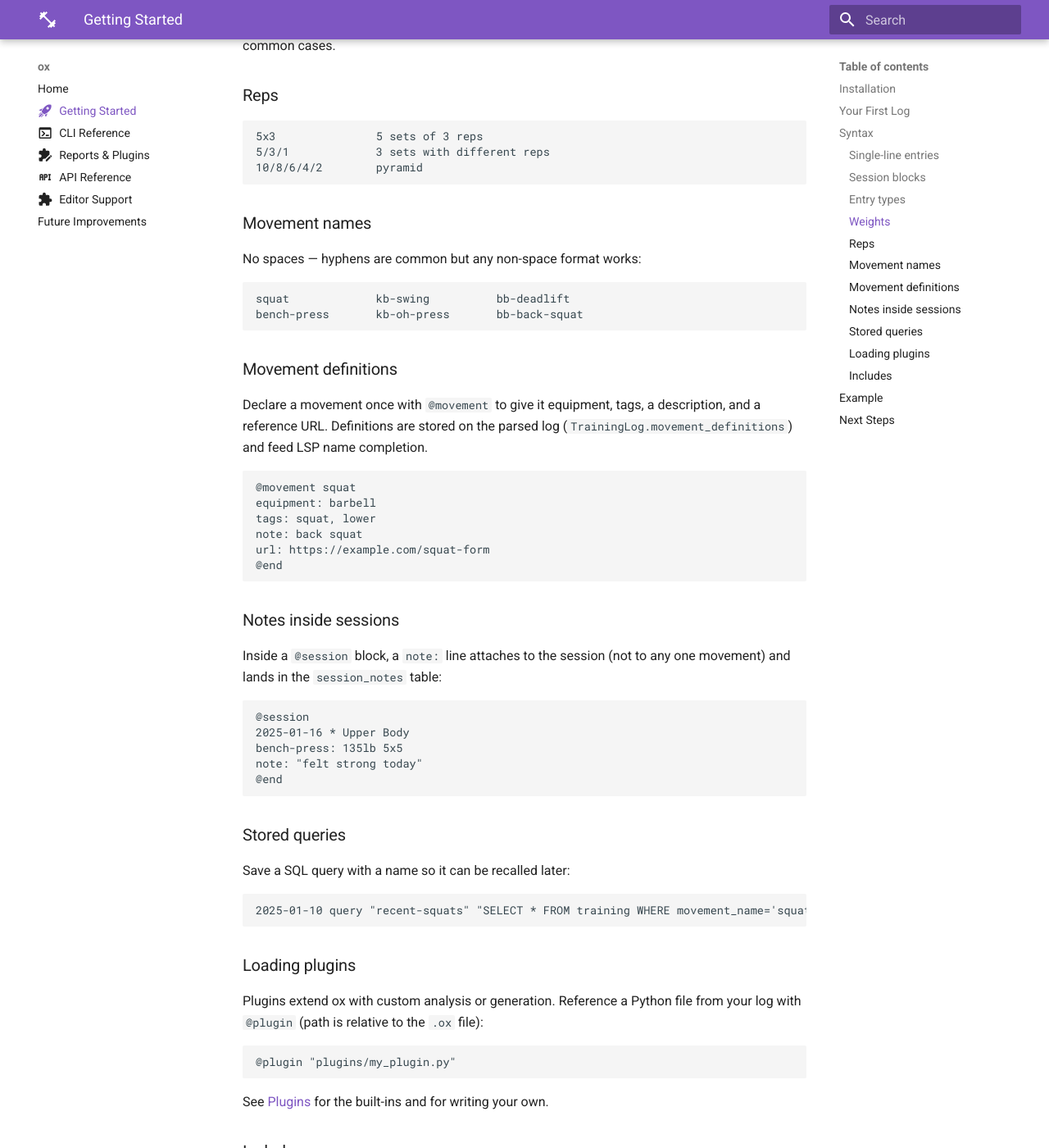
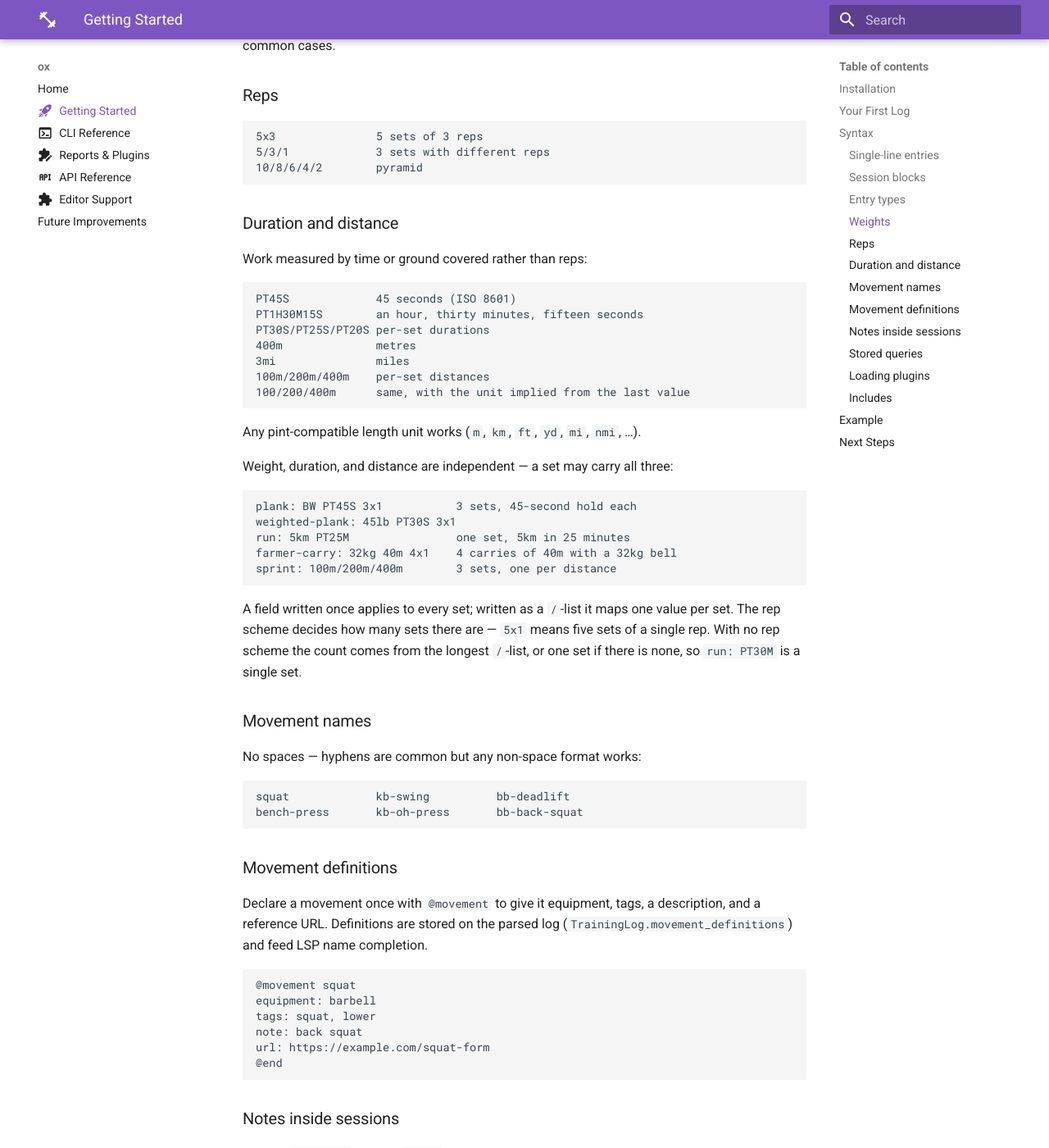
Before and after one commit to konnerhorton/ox, an MkDocs documentation site: the page built from docs/getting-started.md, in a window 1280 px wide and 1400 px high, scrolled down 1457 px. Shown: the whole window at 82% size. Built offline with MkDocs 1.6.1 and Material for MkDocs 9.7.7, drawn with Linux system fonts in a browser that asks for light colours.

Commit message:
Update docs and example
Add examples for duration and distance related movements
Add explanations in docs
Updates tests for the new example.ox

````diff
--- a/docs/getting-started.md
+++ b/docs/getting-started.md
@@ -75,6 +75,36 @@ Any [pint](https://pint.readthedocs.io/)-compatible mass unit works (`g`, `oz`,
 5/3/1             3 sets with different reps
 10/8/6/4/2        pyramid
 ```
+
+### Duration and distance
+
+Work measured by time or ground covered rather than reps:
+
+```
+PT45S             45 seconds (ISO 8601)
+PT1H30M15S        an hour, thirty minutes, fifteen seconds
+PT30S/PT25S/PT20S per-set durations
+400m              metres
+3mi               miles
+100m/200m/400m    per-set distances
+100/200/400m      same, with the unit implied from the last value
+```
+
+Any pint-compatible length unit works (`m`, `km`, `ft`, `yd`, `mi`, `nmi`, …).
+
+Weight, duration, and distance are independent — a set may carry all three:
+
+```
+plank: BW PT45S 3x1           3 sets, 45-second hold each
+weighted-plank: 45lb PT30S 3x1
+run: 5km PT25M                one set, 5km in 25 minutes
+farmer-carry: 32kg 40m 4x1    4 carries of 40m with a 32kg bell
+sprint: 100m/200m/400m        3 sets, one per distance
+```
+
+A field written once applies to every set; written as a `/`-list it maps one value per set. The rep
+scheme decides how many sets there are — `5x1` means five sets of a single rep. With no rep scheme the
+count comes from the longest `/`-list, or one set if there is none, so `run: PT30M` is a single set.
 
 ### Movement names
 
````
Also changed, not shown: CLAUDE.md (+11 -3 lines), README.md (+10 -2 lines), 2 other files.
